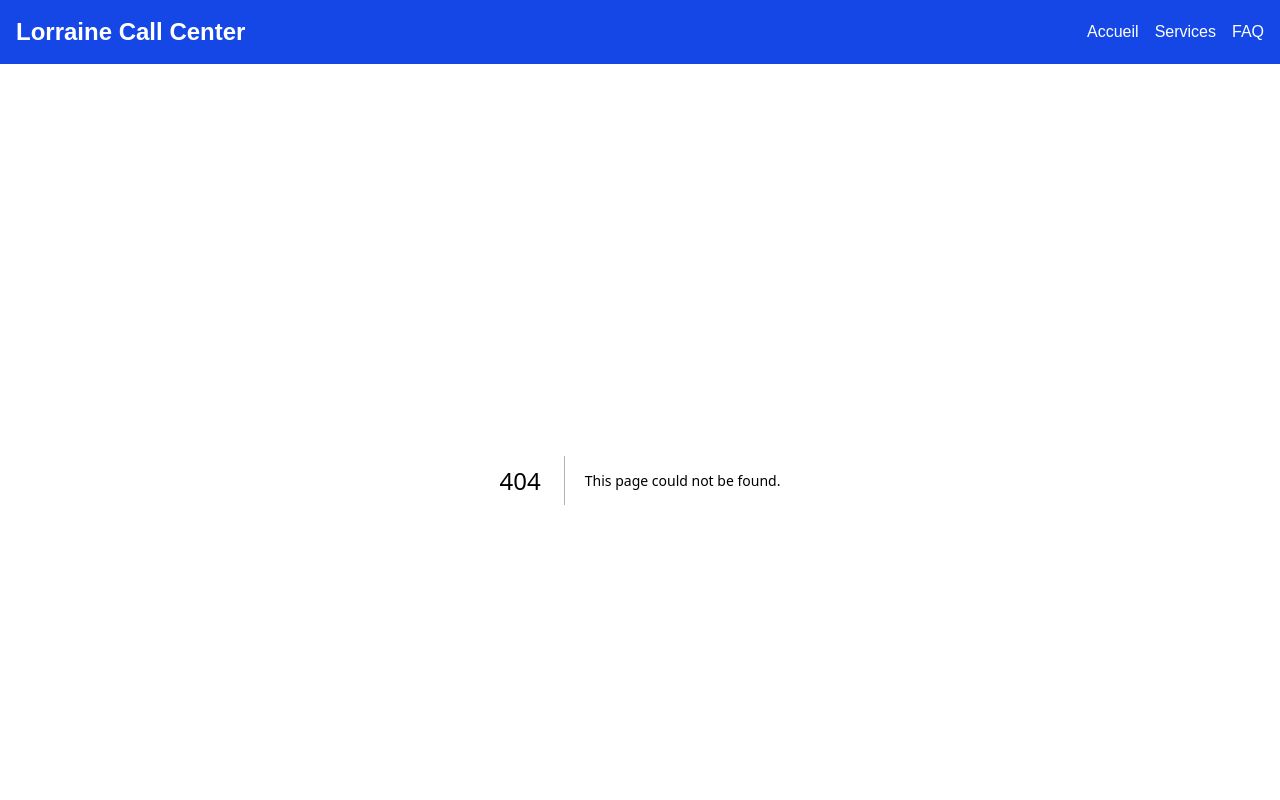
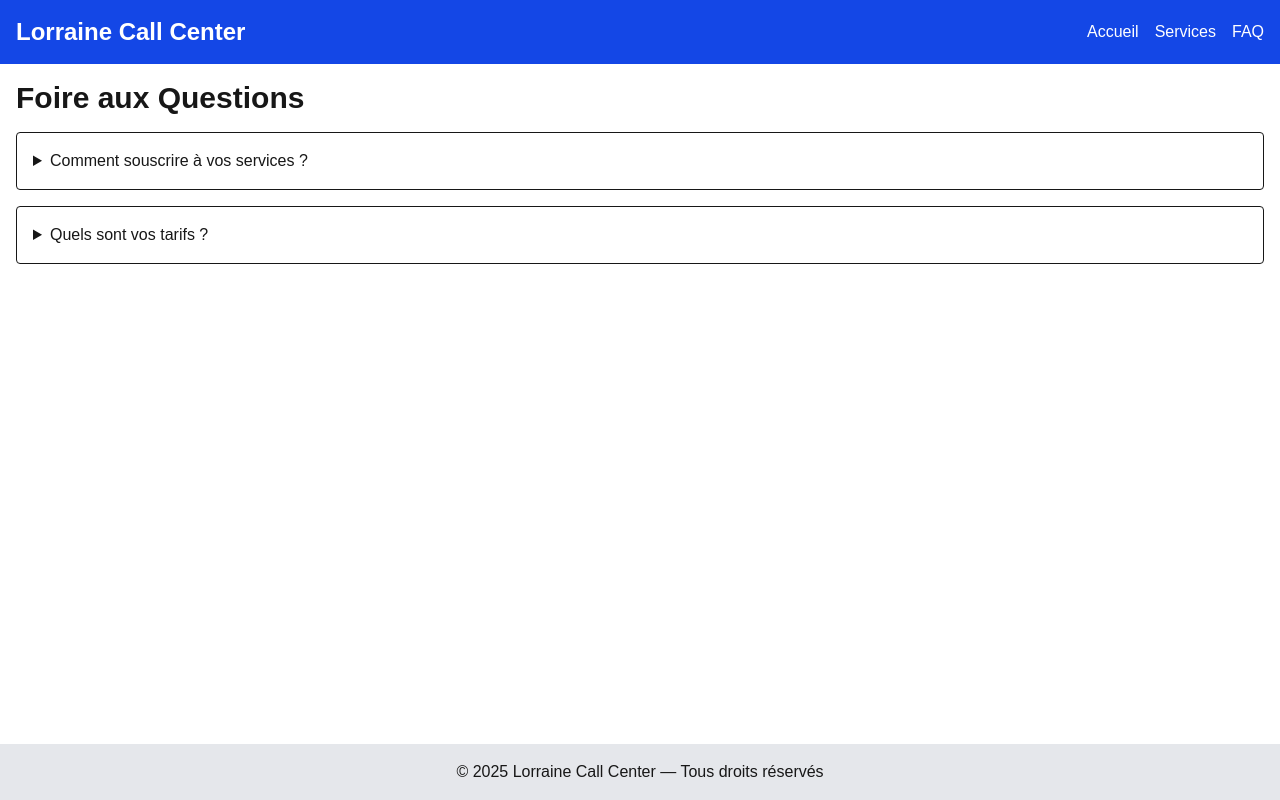
Before and after one commit to Ridou57/lorrainecallcenter, a Next.js app: page /faq in a window 1280 px wide. Before the commit this address had no page. Shown: the top 800 px of the page. Built offline with nearby package versions, Linux system fonts and the light colour scheme.

Commit message:
Ajout de la page FAQ

```diff
--- /dev/null
+++ b/app/faq/page.tsx
@@ -0,0 +1,30 @@
+export const metadata = {
+  title: 'FAQ – Lorraine Call Center',
+};
+
+export default function FAQPage() {
+  return (
+    <>
+      <h1 className="text-3xl font-bold mb-4">Foire aux Questions</h1>
+      <div className="space-y-4">
+        <details className="border p-4 rounded">
+          <summary className="font-medium cursor-pointer">
+            Comment souscrire à vos services ?
+          </summary>
+          <p className="mt-2">
+            Vous pouvez nous contacter via le formulaire en bas de page ou par téléphone au 01 23 45 67 89.
+          </p>
+        </details>
+        <details className="border p-4 rounded">
+          <summary className="font-medium cursor-pointer">
+            Quels sont vos tarifs ?
+          </summary>
+          <p className="mt-2">
+            Nous proposons plusieurs forfaits adaptés à vos besoins ; consultez la page <em>Services</em> pour plus de détails.
+          </p>
+        </details>
+        {/* Ajoute ici d’autres questions/réponses selon tes besoins */}
+      </div>
+    </>
+  );
+}
```
